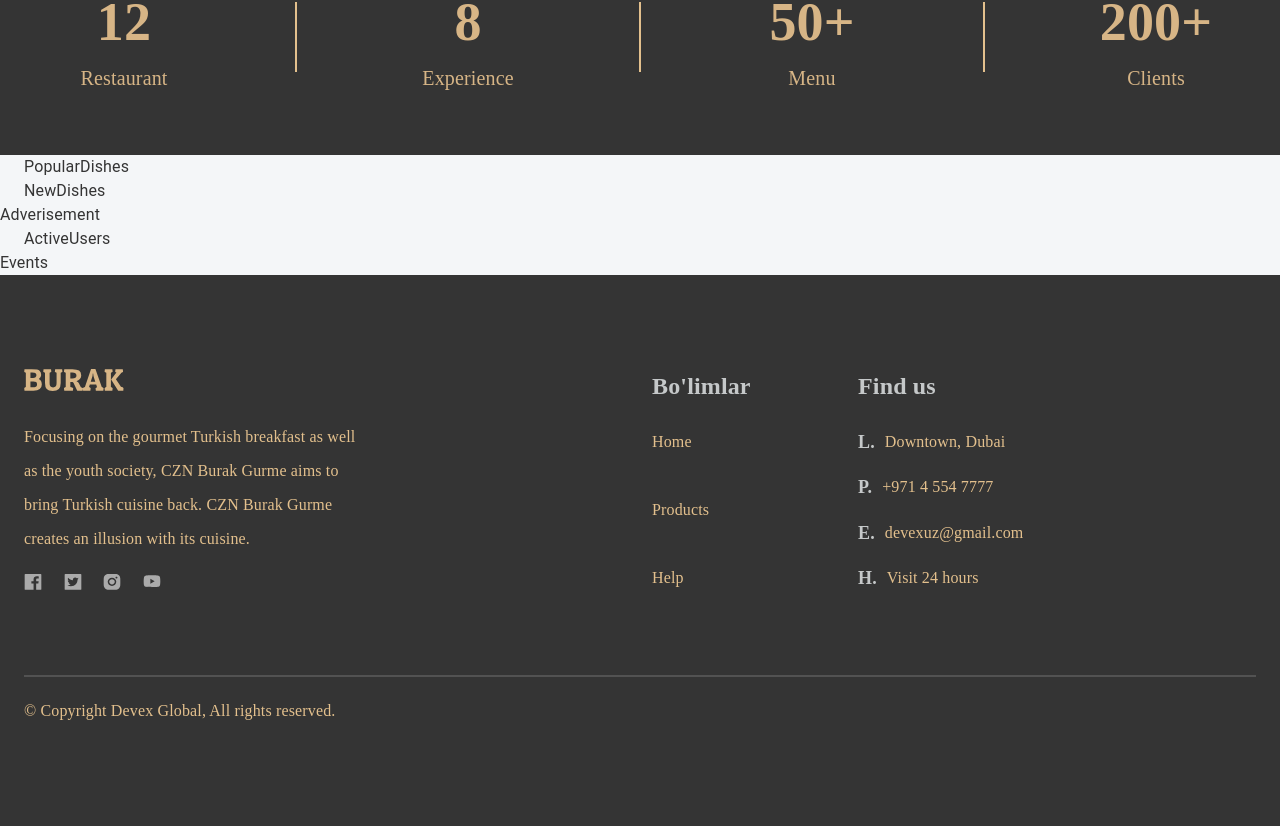
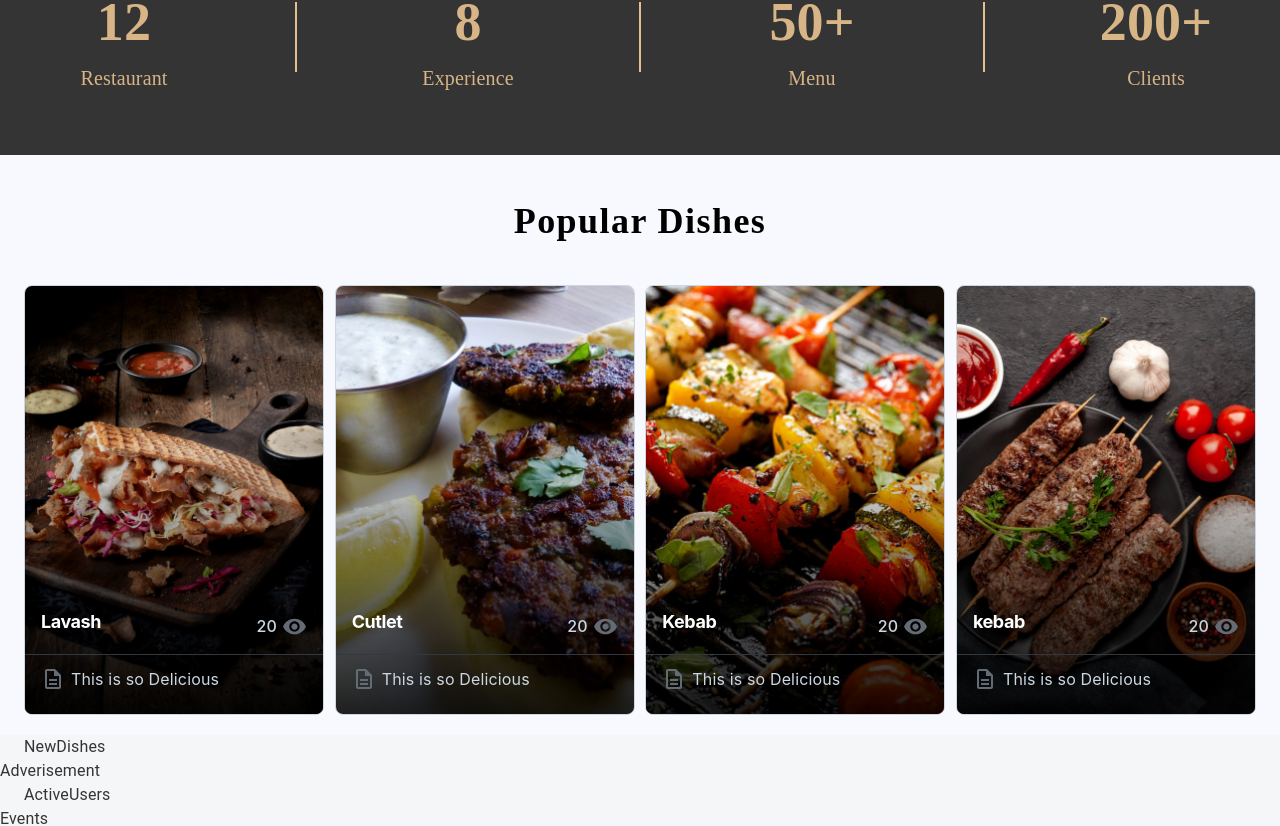
Before and after one commit to abduvalee95/x-coffee-react, a React (Create React App) app: page / in a window 1280 px wide. Shown: the part 854-1680 px from the top of the page. Built offline with nearby package versions, Linux system fonts and the light colour scheme.

Commit message:
feat: develop popular dishes sectional component

```diff
--- a/package.json
+++ b/package.json
@@ -6,6 +6,7 @@
     "@emotion/react": "^11.11.4",
     "@emotion/styled": "^11.11.0",
     "@mui/icons-material": "5.8.4",
+    "@mui/joy": "^5.0.0-beta.32",
     "@mui/material": "^5.15.14",
     "@reduxjs/toolkit": "^1.8.1",
     "@testing-library/jest-dom": "^4.2.4",
--- a/src/app/screens/homePage/PopularDishes.tsx
+++ b/src/app/screens/homePage/PopularDishes.tsx
@@ -1,12 +1,98 @@
 import React from "react";
 import { Box, Container, Stack } from "@mui/material";
+// * MUI JoY
+import { CssVarsProvider } from "@mui/joy/styles";
+import Card from '@mui/joy/Card';
+import CardCover from '@mui/joy/CardCover';
+import CardContent from '@mui/joy/CardContent';
+import Typography from '@mui/joy/Typography';
+import CardOverflow from "@mui/joy/CardOverflow";
+import VisibilityIcon  from "@mui/icons-material/Visibility";
+import DescriptionOutlinedIcon from "@mui/icons-material/DescriptionOutlined";
+
+const list = [
+    { productName:"Lavash", imagePath:"/img/lavash.webp" },
+    { productName:"Cutlet", imagePath:"/img/cutlet.webp" },
+    { productName:"Kebab", imagePath:"/img/kebab.webp" },
+    { productName:"kebab", imagePath:"/img/kebab-fresh.webp" },
+];
 
 export default function PopularDishes() {
     return (
-        <div>
-            <Container>
-            PopularDishes
+        <div className="popular-dishes-frame">
+            <Container className="popular-section">
+                <Box className="category-title">Popular Dishes</Box>
+                <Stack className="cards-frame">
+
+                    {list.map((ele, index)=> {
+
+                    return (
+                    <CssVarsProvider key={index}>
+                    <Card className={"card"}>
+
+                            <CardCover>
+                                <img src={ele.imagePath} alt="img" />
+                                </CardCover>
+
+                            <CardCover className={"card-cover"} />
+
+                            <CardContent sx={{ justifyContent: 'flex-end' }}>
+                                <Stack
+                                flexDirection={"row"}
+                                justifyContent={"space-between"}
+                                >
+
+                                <Typography
+                                level= "h2"
+                                fontSize= "lg"
+                                textColor= "#fff"
+                                mb= {1}
+                                >
+                                {ele.productName}
+                                </Typography>
+
+                                <Typography
+                                sx={{
+                                    display: "flex",
+                                    alignItems: "center",
+                                    color: "neutral.300",
+                                    fontWeight: "md",
+                                    }}
+                                >
+                                    20
+                                    <VisibilityIcon
+                                    sx={{
+                                        fontSize: 25,
+                                        marginLeft:"5px"
+                                    }}
+                                    />
+                                </Typography>
+                                </Stack>
+                            </CardContent>
+                            <CardOverflow
+                            sx={{
+                                display: "flex",
+                                gap: 1.5,
+                                py: 1.5,
+                                px: "var(--Card-padding)",
+                                borderTop: "1px solid",
+                                height: "60px",
+                            }}
+                            >
+                                <Typography
+
+                                startDecorator={<DescriptionOutlinedIcon />}
+                                textColor="neutral.300"
+                                >
+                                    This is so Delicious
+                                </Typography>
+                            </CardOverflow>
+                            </Card>
+                    </CssVarsProvider>
+                    );
+                })}
+            </Stack>
             </Container>
-            </div>
+        </div>
     );
 }
--- a/src/css/home.css
+++ b/src/css/home.css
@@ -47,3 +47,56 @@
     font-style: normal;
     color: #d7b586
 }
+
+/**         Popular-Dishes      **/
+
+.homepage .popular-dishes-frame {
+    width: 100%;
+    height: 580px;
+    display: flex;
+    background: #f8f8ff;
+ }
+
+.homepage .popular-dishes-frame .popular-section {
+    margin-top: 45px;
+    display: flex;
+    flex-direction: column;
+    align-items: center;
+ }
+
+
+.homepage .popular-dishes-frame .popular-section  .category-title {
+    text-align: center;
+    font-family: Roboto Serif;
+    font-size: 36px;
+    font-style: normal;
+    font-weight: 600;
+    line-height: normal;
+    letter-spacing: 1.44px;
+    color: #000;
+}
+
+.homepage .popular-dishes-frame .popular-section .cards-frame {
+    width: 100%;
+    margin-top: 43px;
+    display: flex;
+    flex-direction: row;
+    justify-content: space-between;
+}
+
+
+
+.homepage .popular-dishes-frame .popular-section .cards-frame .card  {
+    min-height: 430px;
+    min-width: 300px;
+    cursor: pointer;
+}
+
+.homepage .popular-dishes-frame .popular-section .cards-frame .card .card-cover {
+    background: linear-gradient(
+        to top,
+        rgba(0, 0, 0, 0.4),
+        rgba(0, 0, 0, 0) 200px
+    ),
+    linear-gradient(to top, rgba(0, 0, 0, 0.8), rgba(0, 0, 0, 0)300px );
+}
```
Also changed, not shown: src/app/screens/homePage/Statistics.tsx (+3 -5 lines), 1 other file (tests, documents, lock files or other folders).
